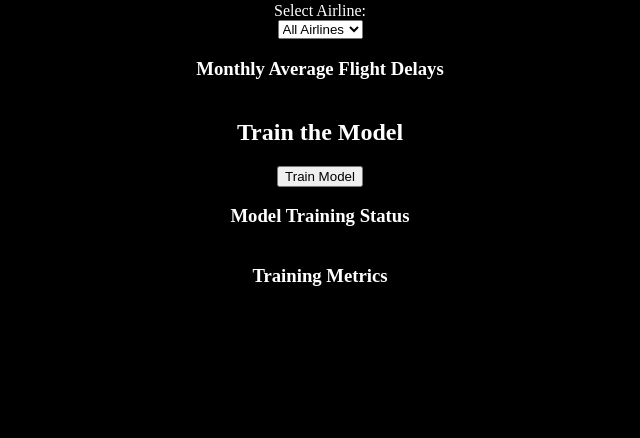
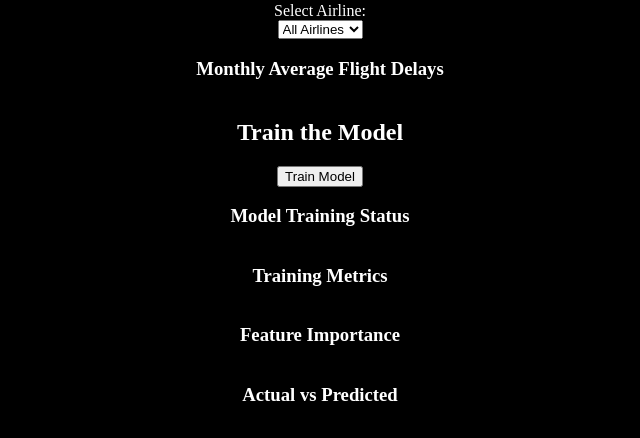
Before and after one commit to albertzz112/cs506-final-project, a Flask app: template templates/index.html in a window 1280 px wide. Shown: the part 362-800 px from the top of the page, without its empty margins (320-960 px from the left). Run offline with Flask 2, Linux system fonts and the light colour scheme; the template is opened without the code that fills it, so the values that code supplies are empty; parts of the project's set-up code (start-up, migrations or seed data) failed here and were passed over; some libraries are stand-ins or nearby versions; some web fonts are replaced.

Commit message:
more model visualizations

```diff
--- a/app.py
+++ b/app.py
@@ -7,7 +7,6 @@ from sklearn.model_selection import train_test_split
 from sklearn.metrics import mean_squared_error
 import plotly
 import json
-import numpy as np
 
 app = Flask(__name__)
 
@@ -131,7 +130,19 @@ def train_model():
     mse = mean_squared_error(y_test, y_pred)
     rmse = mse ** 0.5
 
-    return jsonify({'rmse': rmse, 'mse': mse, 'training_plot': training_plot})
+    # Create feature importance plot
+    feature_importance_plot = create_feature_importance_plot(model, X)
+
+    # Create actual vs predicted plot
+    actual_vs_predicted_plot = create_actual_vs_predicted_plot(y_test, y_pred)
+
+    return jsonify({
+        'rmse': rmse,
+        'mse': mse,
+        'training_plot': training_plot,
+        'feature_importance_plot': feature_importance_plot,
+        'actual_vs_predicted_plot': actual_vs_predicted_plot
+    })
 
 
 def create_training_plot(iterations, train_rmse, val_rmse):
@@ -147,6 +158,18 @@ def create_training_plot(iterations, train_rmse, val_rmse):
     )
     return json.dumps(fig, cls=plotly.utils.PlotlyJSONEncoder)
 
+def create_feature_importance_plot(model, X):
+    """Creates a feature importance plot."""
+    feature_importances = model.get_feature_importance()
+    fig = px.bar(x=X.columns, y=feature_importances, labels={'x': 'Feature', 'y': 'Importance'}, title="Feature Importance")
+    fig.update_layout(template="plotly_dark")
+    return json.dumps(fig, cls=plotly.utils.PlotlyJSONEncoder)
+
+def create_actual_vs_predicted_plot(y_test, y_pred):
+    """Creates a scatter plot for actual vs predicted values."""
+    fig = px.scatter(x=y_test, y=y_pred, labels={'x': 'Actual Delay', 'y': 'Predicted Delay'})
+    fig.update_layout(title="Actual vs Predicted Arrival Delays", template="plotly_dark")
+    return json.dumps(fig, cls=plotly.utils.PlotlyJSONEncoder)
 
 if __name__ == '__main__':
     app.run(debug=True)
--- a/templates/index.html
+++ b/templates/index.html
@@ -91,24 +91,15 @@
     <h3>Model Training Status</h3>
     <div id="model_output"></div>
 
-    <script>
-      document
-        .getElementById("train_model_button")
-        .addEventListener("click", function () {
-          fetch("/train_model", { method: "POST" })
-            .then((response) => response.json())
-            .then((data) => {
-              document.getElementById("model_output").innerHTML =
-                "Training complete! RMSE: " +
-                data.rmse.toFixed(4) +
-                " | MSE: " +
-                data.mse.toFixed(4);
-            });
-        });
-    </script>
-
     <h3>Training Metrics</h3>
     <div id="training_plot"></div>
+
+    <h3>Feature Importance</h3>
+    <div id="feature_importance_plot"></div>
+
+    <h3>Actual vs Predicted</h3>
+    <div id="comparison_plot"></div>
+
     <script>
       document
         .getElementById("train_model_button")
@@ -129,6 +120,22 @@
                 trainingPlotData.data,
                 trainingPlotData.layout
               );
+
+              // Render feature importance plot
+              var featureImportancePlotData = JSON.parse(data.feature_importance_plot);
+              Plotly.newPlot(
+                "feature_importance_plot",
+                featureImportancePlotData.data,
+                featureImportancePlotData.layout
+              );
+
+              // Render comparison plot
+              var comparisonPlotData = JSON.parse(data.actual_vs_predicted_plot);
+              Plotly.newPlot(
+                "comparison_plot",
+                comparisonPlotData.data,
+                comparisonPlotData.layout
+              );
             });
         });
     </script>
```
